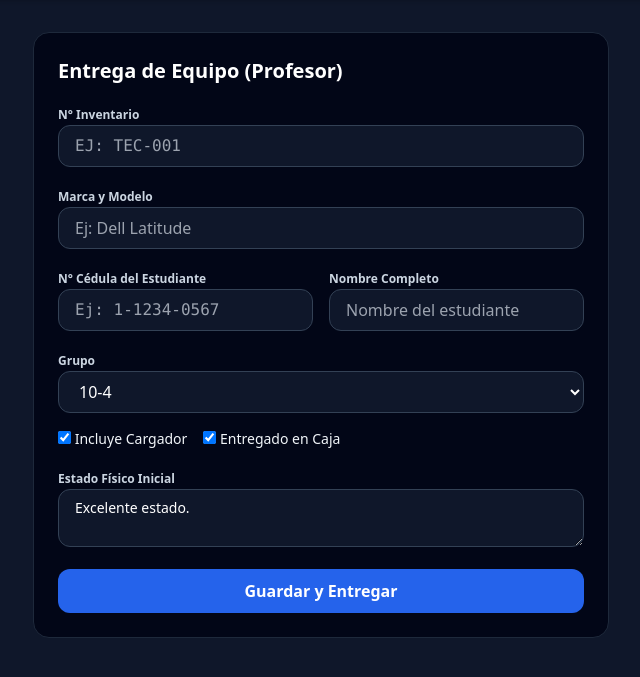
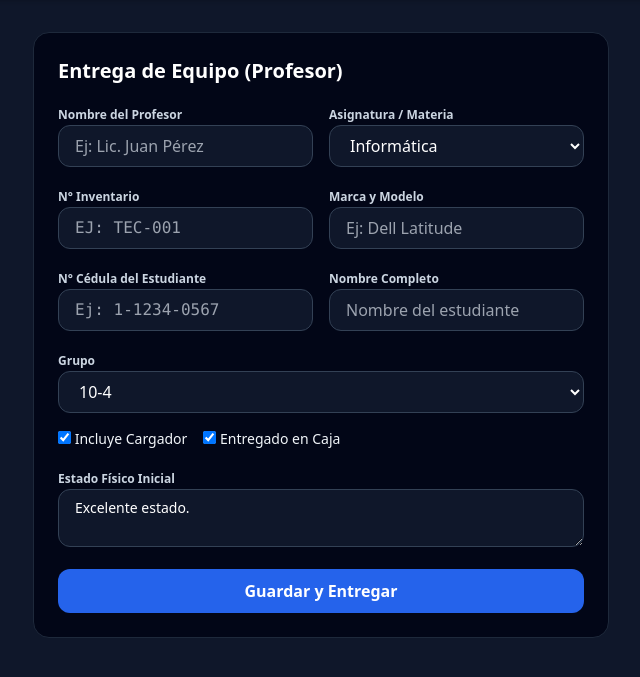
Before and after one commit to gherrera608-sudo/bitacora-tecnologia, a Flask app: page /profesor in a window 1280 px wide. Shown: the part 73-750 px from the top of the page, without its empty margins (319-959 px from the left). Run offline with Flask 3, Linux system fonts and the light colour scheme; some libraries are stand-ins or nearby versions.

Commit message:
Update profesor.html

```diff
--- a/templates/profesor.html
+++ b/templates/profesor.html
@@ -4,20 +4,66 @@
 <div class="max-w-xl mx-auto bg-slate-950 border border-slate-800 rounded-2xl p-6">
     <h1 class="text-xl font-bold text-white mb-4">Entrega de Equipo (Profesor)</h1>
     <form action="{{ url_for('vista_profesor') }}" method="POST" class="space-y-4">
-        <div><label class="text-xs font-semibold text-slate-300">N° Inventario</label><input type="text" name="inventario" placeholder="Ej: TEC-001" required class="w-full bg-slate-900 border border-slate-700 rounded-xl px-4 py-2 text-white font-mono uppercase"></div>
-        <div><label class="text-xs font-semibold text-slate-300">Marca y Modelo</label><input type="text" name="marca_modelo" placeholder="Ej: Dell Latitude" required class="w-full bg-slate-900 border border-slate-700 rounded-xl px-4 py-2 text-white"></div>
         <div class="grid grid-cols-1 sm:grid-cols-2 gap-4">
-            <div><label class="text-xs font-semibold text-slate-300">N° Cédula del Estudiante</label><input type="text" name="cedula" placeholder="Ej: 1-1234-0567" required class="w-full bg-slate-900 border border-slate-700 rounded-xl px-4 py-2 text-white font-mono"></div>
-            <div><label class="text-xs font-semibold text-slate-300">Nombre Completo</label><input type="text" name="estudiante" placeholder="Nombre del estudiante" required class="w-full bg-slate-900 border border-slate-700 rounded-xl px-4 py-2 text-white"></div>
+            <div>
+                <label class="text-xs font-semibold text-slate-300">Nombre del Profesor</label>
+                <input type="text" name="profesor" placeholder="Ej: Lic. Juan Pérez" required class="w-full bg-slate-900 border border-slate-700 rounded-xl px-4 py-2 text-white">
+            </div>
+            <div>
+                <label class="text-xs font-semibold text-slate-300">Asignatura / Materia</label>
+                <select name="asignatura" class="w-full bg-slate-900 border border-slate-700 rounded-xl px-4 py-2 text-white">
+                    <option value="Informática">Informática</option>
+                    <option value="Español">Español</option>
+                    <option value="Matemáticas">Matemáticas</option>
+                    <option value="Estudios Sociales">Estudios Sociales</option>
+                    <option value="Ciencias / Biología">Ciencias / Biología</option>
+                    <option value="Inglés">Inglés</option>
+                    <option value="SOPA / Especialidad Técnica">SOPA / Especialidad Técnica</option>
+                    <option value="Otra">Otra</option>
+                </select>
+            </div>
         </div>
-        <div><label class="text-xs font-semibold text-slate-300">Grupo</label>
+
+        <div class="grid grid-cols-1 sm:grid-cols-2 gap-4">
+            <div>
+                <label class="text-xs font-semibold text-slate-300">N° Inventario</label>
+                <input type="text" name="inventario" placeholder="Ej: TEC-001" required class="w-full bg-slate-900 border border-slate-700 rounded-xl px-4 py-2 text-white font-mono uppercase">
+            </div>
+            <div>
+                <label class="text-xs font-semibold text-slate-300">Marca y Modelo</label>
+                <input type="text" name="marca_modelo" placeholder="Ej: Dell Latitude" required class="w-full bg-slate-900 border border-slate-700 rounded-xl px-4 py-2 text-white">
+            </div>
+        </div>
+
+        <div class="grid grid-cols-1 sm:grid-cols-2 gap-4">
+            <div>
+                <label class="text-xs font-semibold text-slate-300">N° Cédula del Estudiante</label>
+                <input type="text" name="cedula" placeholder="Ej: 1-1234-0567" required class="w-full bg-slate-900 border border-slate-700 rounded-xl px-4 py-2 text-white font-mono">
+            </div>
+            <div>
+                <label class="text-xs font-semibold text-slate-300">Nombre Completo</label>
+                <input type="text" name="estudiante" placeholder="Nombre del estudiante" required class="w-full bg-slate-900 border border-slate-700 rounded-xl px-4 py-2 text-white">
+            </div>
+        </div>
+
+        <div>
+            <label class="text-xs font-semibold text-slate-300">Grupo</label>
             <select name="grupo" class="w-full bg-slate-900 border border-slate-700 rounded-xl px-4 py-2 text-white">
                 <option value="10-4">10-4</option>
                 <option value="11-8">11-8</option>
             </select>
         </div>
-        <div class="flex gap-4"><label class="text-sm"><input type="checkbox" name="cargador" value="Sí" checked> Incluye Cargador</label><label class="text-sm"><input type="checkbox" name="caja" value="Sí" checked> Entregado en Caja</label></div>
-        <div><label class="text-xs font-semibold text-slate-300">Estado Físico Inicial</label><textarea name="estado_inicial" rows="2" class="w-full bg-slate-900 border border-slate-700 rounded-xl px-4 py-2 text-white text-sm">Excelente estado.</textarea></div>
+
+        <div class="flex gap-4">
+            <label class="text-sm"><input type="checkbox" name="cargador" value="Sí" checked> Incluye Cargador</label>
+            <label class="text-sm"><input type="checkbox" name="caja" value="Sí" checked> Entregado en Caja</label>
+        </div>
+
+        <div>
+            <label class="text-xs font-semibold text-slate-300">Estado Físico Inicial</label>
+            <textarea name="estado_inicial" rows="2" class="w-full bg-slate-900 border border-slate-700 rounded-xl px-4 py-2 text-white text-sm">Excelente estado.</textarea>
+        </div>
+
         <button type="submit" class="w-full bg-blue-600 hover:bg-blue-500 text-white font-semibold py-2.5 rounded-xl">Guardar y Entregar</button>
     </form>
 </div>
```
